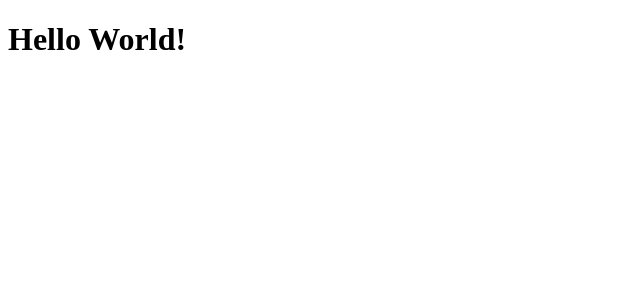
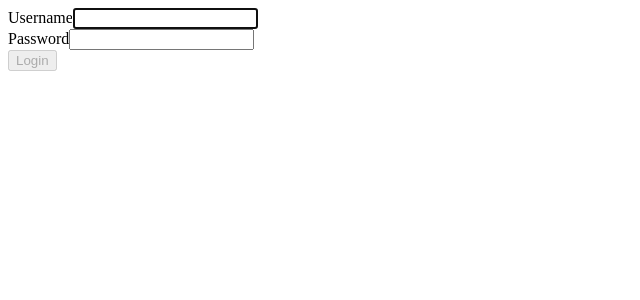
Before and after one commit to Privilege-walk/front-end, a React app: page / in a window 1280 px wide. Shown: the top 300 px of the page, without its empty margins (0-640 px from the left). Built offline with nearby package versions, Linux system fonts and the light colour scheme; the HTML template or start-up script is replaced by a standard one.

Commit message:
Login form html

```diff
--- a/package.json
+++ b/package.json
@@ -16,8 +16,12 @@
   "author": "",
   "license": "ISC",
   "dependencies": {
+    "axios": "^0.26.1",
+    "bootstrap": "^5.1.3",
     "react": "^17.0.2",
-    "react-dom": "^17.0.2"
+    "react-bootstrap": "^2.2.1",
+    "react-dom": "^17.0.2",
+    "reactstrap": "^9.0.1"
   },
   "devDependencies": {
     "@babel/core": "^7.17.5",
--- /dev/null
+++ b/src/components/App.css
@@ -0,0 +1,9 @@
+
+.Login {
+  padding: 60px 0;
+}
+
+.Login form {
+  margin: 0 auto;
+  max-width: 320px;
+}
--- a/src/components/App.js
+++ b/src/components/App.js
@@ -1,12 +1,14 @@
 import React, { Component } from 'react';
+import LoginForm from './LoginForm';
 
 class App extends Component {
 
     render() {
         return (
-            <div>
-                <h1>Hello World!</h1>
-            </div>
+            // <div>
+            //     <h1>Hello World!</h1>
+            // </div>
+            <LoginForm />
         );
     }
 
--- /dev/null
+++ b/src/components/LoginForm.js
@@ -0,0 +1,50 @@
+import React, { useState } from "react";
+import Form from "react-bootstrap/Form";
+import Button from "react-bootstrap/Button";
+import axios from 'axios';
+// import "./App.css";
+
+export default function Login() {
+  const [username, setUsername] = useState("");
+  const [password, setPassword] = useState("");
+
+  function validateForm() {
+    return username.length > 0 && password.length > 0;
+  }
+
+  function handleSubmit(event) {
+    event.preventDefault();
+    axios.post(`http://localhost:8000/auth/login`, { username, password })
+      .then(res => {
+        console.log(res);
+        console.log(res.data);
+      })
+  }
+
+  return (
+    <div className="Login">
+      <Form onSubmit={handleSubmit}>
+        <Form.Group size="lg" controlId="username">
+          <Form.Label>Username</Form.Label>
+          <Form.Control
+            autoFocus
+            type="username"
+            value={username}
+            onChange={(e) => setUsername(e.target.value)}
+          />
+        </Form.Group>
+        <Form.Group size="lg" controlId="password">
+          <Form.Label>Password</Form.Label>
+          <Form.Control
+            type="password"
+            value={password}
+            onChange={(e) => setPassword(e.target.value)}
+          />
+        </Form.Group>
+        <Button block size="lg" type="submit" disabled={!validateForm()}>
+          Login
+        </Button>
+      </Form>
+    </div>
+  );
+}
```
Also changed, not shown: 1 other file (tests, documents, lock files or other folders).
